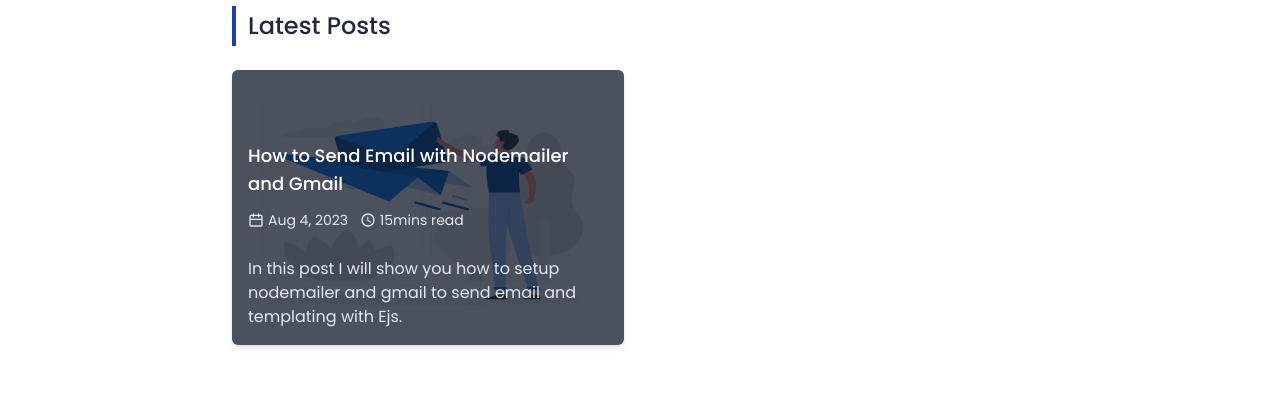
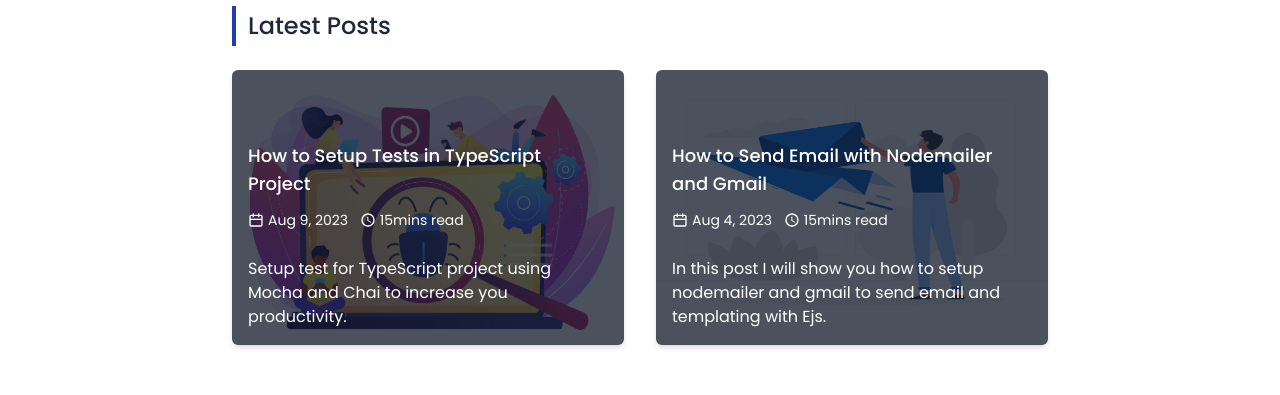
Before and after one commit to Oungseik/Oungseik.github.io, a SvelteKit app: page /blogs in a window 1280 px wide. Shown: the part 726-1121 px from the top of the page. Built offline with nearby package versions, Linux system fonts and the light colour scheme.

Commit message:
feat: setup blog posts list

```diff
--- a/src/routes/blogs/+page.svelte
+++ b/src/routes/blogs/+page.svelte
@@ -27,16 +27,12 @@
 					href="/blogs/{post.slug}"
 					class="relative flex h-full overflow-hidden rounded-md bg-slate-200 shadow-md transition duration-300 hover:shadow-none sm:flex-col"
 				>
-					<img
-						class="absolute h-full w-full"
-						src="/images/posts/{post.mainImage}"
-						alt="sending email"
-					/>
+					<img class="absolute h-full w-full" src="/images/posts/{post.mainImage}" alt="" />
 					<div class="absolute h-full w-full bg-gray-900/75" />
 
 					<div class="relative z-30 px-4 py-4 text-white">
 						<h3 class="text-lg">{post.title}</h3>
-						<p class="mb-4 text-sm text-slate-200 md:mb-6">
+						<p class="mb-4 text-sm md:mb-6">
 							<span class="inline-flex items-center gap-1">
 								<svg xmlns="http://www.w3.org/2000/svg" width="16" height="16" viewBox="0 0 24 24"
 									><path
@@ -56,7 +52,7 @@
 								{post.estimateRead}
 							</span>
 						</p>
-						<p class="line-clamp-3 text-slate-200">
+						<p class="line-clamp-3">
 							{post.description}
 						</p>
 					</div>
--- /dev/null
+++ b/static/posts/how-to-setup-tests-in-typescript-project.md
@@ -0,0 +1,14 @@
+---
+title: How to Setup Tests in TypeScript Project
+description: Setup test for TypeScript project using Mocha and Chai to increase you productivity.
+keywords: ["TypeScript Testing", "Testing" ]
+date: "2023-8-9"
+mainImage: "testing.jpg"
+author: "Oung Seik Nyan"
+estimateRead: 15mins read
+categories:
+  - Node.js
+  - TypeScript
+  - Testing
+published: true
+---
```
Also changed, not shown: static/images/posts/testing.jpg (added).
